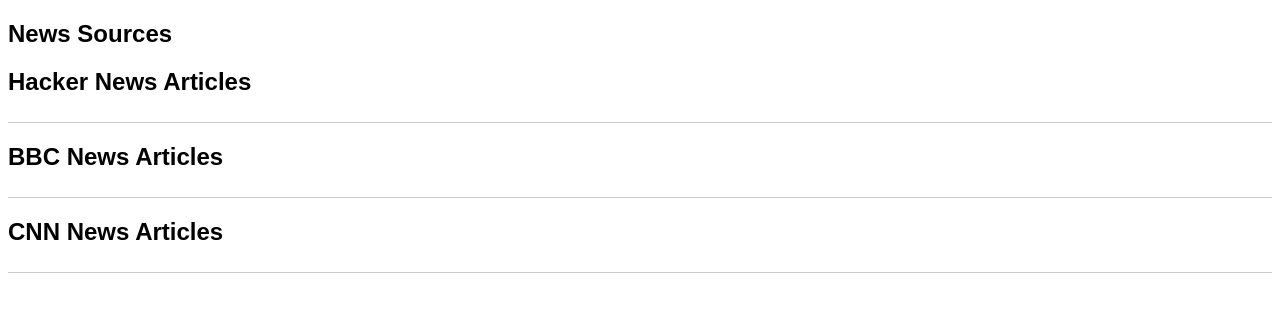
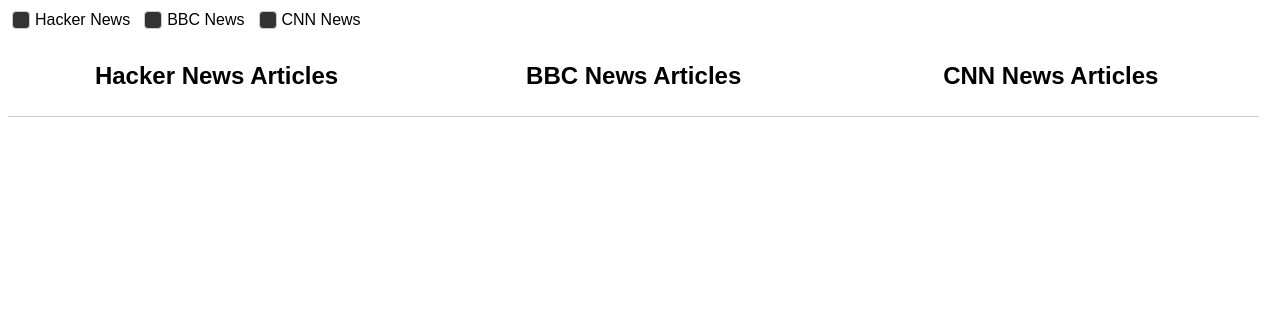
Before and after one commit to thomasbulll/TechNewsAggregator, a Flask app: template templates/index.html in a window 1280 px wide. Shown: the top 312 px of the page. Run offline with Flask 3, Linux system fonts and the light colour scheme; the template is opened without the code that fills it, so the values that code supplies are empty.

Commit message:
Fix Broken URLS and add proper styling along with source filtering

```diff
--- a/news_scraper/aggregator.py
+++ b/news_scraper/aggregator.py
@@ -54,7 +54,7 @@ def fetch_bbc_top_articles():
                for c in range(len(article_elements)):
                    if c % 2 == 0 and article_elements[c].text is not None:
                        title_tag = article_tags[i]
-                       title_url = title_tag["href"]
+                       title_url = "https://www.bbc.co.uk" + title_tag["href"]
                        article_title = article_elements[c].text
                        # Create a dictionary for each article
                        article = {'title': article_title, 'url': title_url}
--- a/static/style.css
+++ b/static/style.css
@@ -4,12 +4,19 @@ body {
 
 h1, h2 {
   margin-bottom: 10px;
+  text-align: center;
+}
+
+.container {
+  display: flex;
+  flex-wrap: wrap;
 }
 
 section {
   margin-bottom: 20px;
   border-bottom: 1px solid #ccc;
   padding-bottom: 10px;
+  width: 33%;
 }
 
 article {
@@ -24,3 +31,37 @@ body {
 a:hover {
   text-decoration: underline;
 }
+
+article {
+  margin-bottom: 5px;
+  border: 1px solid #ccc;
+  border-radius: 2%;
+  padding: 10px;
+}
+
+.filters {
+  display: flex;
+  flex-wrap: wrap;
+  margin-bottom: 10px;
+}
+
+.filters label {
+  margin-right: 10px;
+  display: flex;
+  align-items: center;
+}
+
+.filters input[type="checkbox"] {
+  width: 18px;
+  height: 18px;
+  margin-right: 5px;
+  appearance: none;
+  border: 1px solid #ccc;
+  border-radius: 4px;
+  background-color: #fff;
+}
+
+.filters input[type="checkbox"]:checked {
+  background-color: #333;
+  color: #fff;
+}
--- a/templates/index.html
+++ b/templates/index.html
@@ -3,12 +3,23 @@
 <head>
   <title>News Aggregator</title>
   <link rel="stylesheet" href="../static/style.css">
-</head>
+  <script src="https://ajax.googleapis.com/ajax/libs/jquery/3.6.3/jquery.min.js"></script>  </head>
 <body>
 
-  <h2>News Sources</h2>
+  <div class="filters">
+    <label for="hacker-news">
+      <input type="checkbox" id="hacker-news" checked> Hacker News
+    </label>
+    <label for="bbc-news">
+      <input type="checkbox" id="bbc-news" checked> BBC News
+    </label>
+    <label for="cnn-news">
+      <input type="checkbox" id="cnn-news" checked> CNN News
+    </label>
+  </div>
 
-  <section>
+  <div class="container">
+    <section id="hacker-news-section">
       <h1>Hacker News Articles</h1>
       <ul>
         {% for article in hacker_news_articles %}
@@ -19,7 +30,7 @@
       </ul>
     </section>
 
-  <section>
+    <section id="bbc-news-section">
       <h1>BBC News Articles</h1>
       <ul>
         {% for article in bbc_news_articles %}
@@ -30,7 +41,7 @@
       </ul>
     </section>
 
-  <section>
+    <section id="cnn-news-section">
       <h1>CNN News Articles</h1>
       <ul>
         {% for article in cnn_news_articles %}
@@ -40,6 +51,24 @@
         {% endfor %}
       </ul>
     </section>
+  </div>
+
+  <script>
+    $(document).ready(function() {
+      // Initial filtering (all sections visible)
+      $(".container section").show();
+
+      // Event listener for checkbox changes
+      $(".filters input[type='checkbox']").change(function() {
+        var sectionId = $(this).attr("id") + "-section";  // Get corresponding section ID
+        if ($(this).is(":checked")) {
+          $("#" + sectionId).show();  // Show section if checkbox is checked
+        } else {
+          $("#" + sectionId).hide();  // Hide section if checkbox is unchecked
+        }
+      });
+    });
+  </script>
 
 </body>
 </html>
```
Lines whose indentation alone changed are shown as unchanged.
